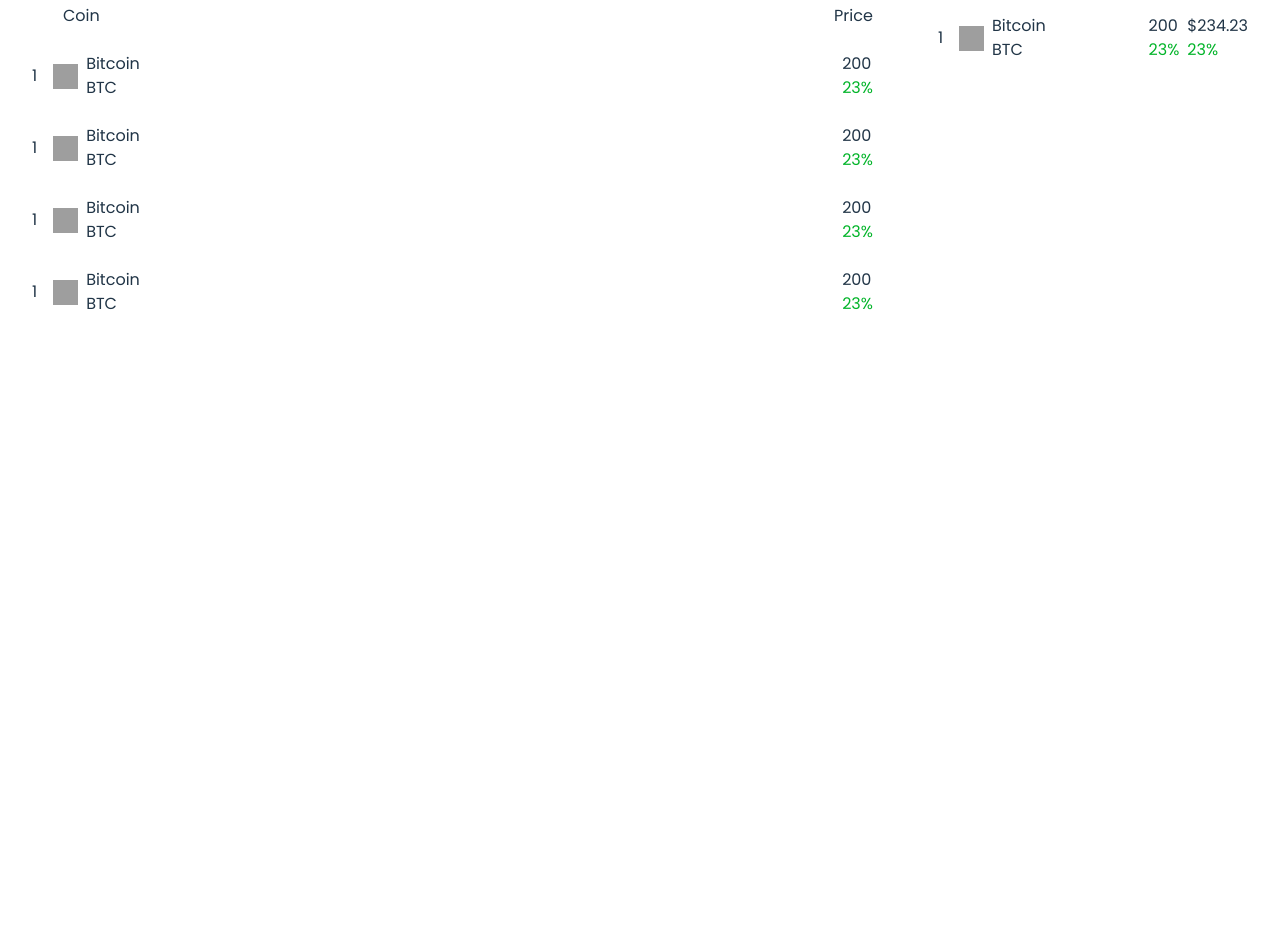
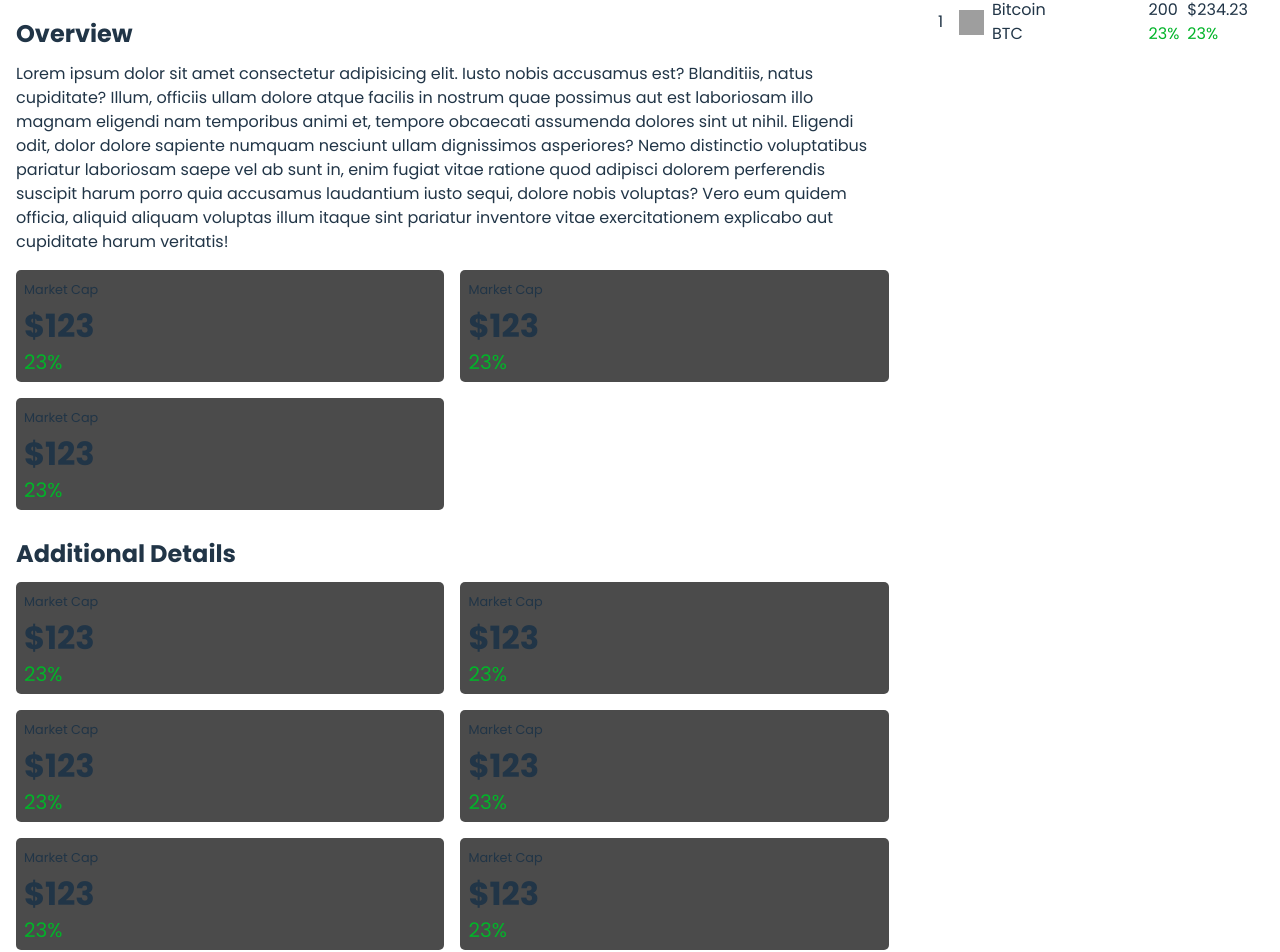
Before and after one commit to jayeshsadhwani99/crypto-traker-web, a React (Vite) app: page /about in a window 1280 px wide. Shown: the part 513-1465 px from the top of the page. Before the commit the page ends 863 px from the top, so only its background shows below. Built offline with nearby package versions, Linux system fonts and the light colour scheme; grey boxes are pictures that could not be loaded.

Commit message:
add react router and coin page

```diff
--- a/package.json
+++ b/package.json
@@ -10,7 +10,8 @@
   },
   "dependencies": {
     "react": "^18.2.0",
-    "react-dom": "^18.2.0"
+    "react-dom": "^18.2.0",
+    "react-router-dom": "^6.8.0"
   },
   "devDependencies": {
     "@types/react": "^18.0.26",
--- a/src/App.tsx
+++ b/src/App.tsx
@@ -1,26 +1,28 @@
-import "./App.css";
-import AllCoins from "./components/AllCoins";
-import MarketStats from "./components/MarketStats";
-import Navbar from "./components/Navbar";
-import Portfolio from "./components/Portfolio";
-import TopMoving from "./components/TopMoving";
+import { createBrowserRouter, RouterProvider } from "react-router-dom";
+import RootData from "./components/RootData";
+import Root from "./pages";
+import Coin, { coinLoader } from "./pages/coin";
+
+const router = createBrowserRouter([
+  {
+    path: "/",
+    element: <Root />,
+    children: [
+      {
+        path: "/",
+        element: <RootData />,
+      },
+      {
+        path: ":coinId",
+        element: <Coin />,
+        loader: coinLoader,
+      },
+    ],
+  },
+]);
 
 function App() {
-  return (
-    <div className="app">
-      <Navbar />
-      <main>
-        <div className="left-content">
-          <MarketStats />
-          <TopMoving />
-          <AllCoins />
-        </div>
-        <aside>
-          <Portfolio />
-        </aside>
-      </main>
-    </div>
-  );
+  return <RouterProvider router={router} />;
 }
 
 export default App;
--- a/src/components/MarketStats/styles.css
+++ b/src/components/MarketStats/styles.css
@@ -7,4 +7,5 @@
   gap: 1rem;
   width: 100%;
   overflow-x: scroll;
+  margin: 1rem 0;
 }
--- a/src/components/Portfolio/styles.css
+++ b/src/components/Portfolio/styles.css
@@ -9,6 +9,7 @@
 .portfolio .title {
   font-size: var(--big-text);
   font-weight: bold;
+  margin-bottom: 1rem;
 }
 
 .portfolioCoinsList {
--- /dev/null
+++ b/src/components/RootData/index.tsx
@@ -0,0 +1,15 @@
+import AllCoins from "../AllCoins";
+import MarketStats from "../MarketStats";
+import TopMoving from "../TopMoving";
+
+function RootData() {
+  return (
+    <>
+      <MarketStats />
+      <TopMoving />
+      <AllCoins />
+    </>
+  );
+}
+
+export default RootData;
--- a/src/components/common/MarketStatComponent/styles.css
+++ b/src/components/common/MarketStatComponent/styles.css
@@ -6,7 +6,6 @@
   gap: 0.75rem;
   background-color: var(--gray);
   padding: 0.5rem;
-  margin: 1rem 0;
   border-radius: 5px;
   min-width: 30%;
 }
--- /dev/null
+++ b/src/pages/coin.tsx
@@ -0,0 +1,116 @@
+import { useLoaderData } from "react-router-dom";
+import MarketStatComponent from "../components/common/MarketStatComponent";
+import "../styles/coin.css";
+
+export async function coinLoader({ params }: any) {
+  return { id: params.coinId, name: "Bitcoin" };
+}
+
+const data = [
+  {
+    title: "Market Cap",
+    value: 123,
+    change: 23,
+  },
+  {
+    title: "Market Cap",
+    value: 123,
+    change: 23,
+  },
+  {
+    title: "Market Cap",
+    value: 123,
+    change: 23,
+  },
+];
+
+const additionalData = [
+  {
+    title: "Market Cap",
+    value: 123,
+    change: 23,
+  },
+  {
+    title: "Market Cap",
+    value: 123,
+    change: 23,
+  },
+  {
+    title: "Market Cap",
+    value: 123,
+    change: 23,
+  },
+  {
+    title: "Market Cap",
+    value: 123,
+    change: 23,
+  },
+  {
+    title: "Market Cap",
+    value: 123,
+    change: 23,
+  },
+  {
+    title: "Market Cap",
+    value: 123,
+    change: 23,
+  },
+];
+
+function Coin() {
+  const coin: any = useLoaderData();
+  return (
+    <div className="coin">
+      <div className="title">{coin.name}</div>
+      <div className="chart"></div>
+      <div className="section">
+        <div className="heading">Overview</div>
+        <div className="data">
+          Lorem ipsum dolor sit amet consectetur adipisicing elit. Iusto nobis
+          accusamus est? Blanditiis, natus cupiditate? Illum, officiis ullam
+          dolore atque facilis in nostrum quae possimus aut est laboriosam illo
+          magnam eligendi nam temporibus animi et, tempore obcaecati assumenda
+          dolores sint ut nihil. Eligendi odit, dolor dolore sapiente numquam
+          nesciunt ullam dignissimos asperiores? Nemo distinctio voluptatibus
+          pariatur laboriosam saepe vel ab sunt in, enim fugiat vitae ratione
+          quod adipisci dolorem perferendis suscipit harum porro quia accusamus
+          laudantium iusto sequi, dolore nobis voluptas? Vero eum quidem
+          officia, aliquid aliquam voluptas illum itaque sint pariatur inventore
+          vitae exercitationem explicabo aut cupiditate harum veritatis!
+        </div>
+
+        <div className="grid">
+          {data.map((e, index) => (
+            <MarketStatComponent
+              title={e.title}
+              body={e.value}
+              subtext={e.change}
+              key={index}
+            />
+          ))}
+        </div>
+      </div>
+
+      <div className="section">
+        <div className="heading">Additional Details</div>
+        <div className="data">
+          <div className="grid">
+            {additionalData.map((e, index) => (
+              <MarketStatComponent
+                title={e.title}
+                body={e.value}
+                subtext={e.change}
+                key={index}
+              />
+            ))}
+          </div>
+
+          <a href="#">Website</a>
+          <a href="#">Rediit</a>
+        </div>
+      </div>
+    </div>
+  );
+}
+
+export default Coin;
--- /dev/null
+++ b/src/pages/index.tsx
@@ -0,0 +1,25 @@
+import "../styles/App.css";
+import AllCoins from "../components/AllCoins";
+import MarketStats from "../components/MarketStats";
+import Navbar from "../components/Navbar";
+import Portfolio from "../components/Portfolio";
+import TopMoving from "../components/TopMoving";
+import { Outlet } from "react-router-dom";
+
+function Root() {
+  return (
+    <div className="app">
+      <Navbar />
+      <main>
+        <div className="left-content">
+          <Outlet />
+        </div>
+        <aside>
+          <Portfolio />
+        </aside>
+      </main>
+    </div>
+  );
+}
+
+export default Root;
--- a/src/App.css
+++ b/src/styles/App.css
@@ -3,11 +3,13 @@
   justify-content: space-around;
   justify-content: flex-start;
   height: 100%;
+  min-height: 100vh;
   width: 100vw;
 }
 
 .app {
-  height: 100vh;
+  min-height: 100vh;
+  height: fit-content;
 }
 
 .app .left-content {
@@ -17,13 +19,12 @@
   flex-direction: column;
   justify-content: flex-start;
   align-items: flex-start;
-  border-right: 1px solid var(--secondary-color);
   height: fit-content;
 }
 
 aside {
   flex: 0.3;
-  height: 100%;
+  border-left: 1px solid var(--secondary-color);
 }
 
 .title {
--- /dev/null
+++ b/src/styles/coin.css
@@ -0,0 +1,34 @@
+.coin .title {
+  font-size: var(--big-text);
+}
+
+.coin .section {
+  margin: 2rem auto;
+}
+
+.coin .section .heading {
+  font-size: var(--title);
+  font-weight: bold;
+}
+
+.coin .section .data {
+  margin: 1rem auto;
+  display: flex;
+  flex-direction: column;
+  gap: 1rem;
+}
+
+.chart {
+  height: var(--chart-height);
+  width: 100%;
+}
+
+.coin .grid {
+  display: grid;
+  grid-template-columns: repeat(2, 1fr);
+  gap: 1rem;
+}
+
+.coin a {
+  font-size: var(--body);
+}
--- a/src/index.css
+++ b/src/styles/index.css
@@ -28,6 +28,8 @@
   --body: 1.25rem;
   --small-text: 0.8rem;
   --sub-text: 0.75rem;
+
+  --chart-height: 25rem;
 }
 
 a {
```
Also changed, not shown: src/main.tsx (+7 -7 lines), 1 other file (tests, documents, lock files or other folders).
